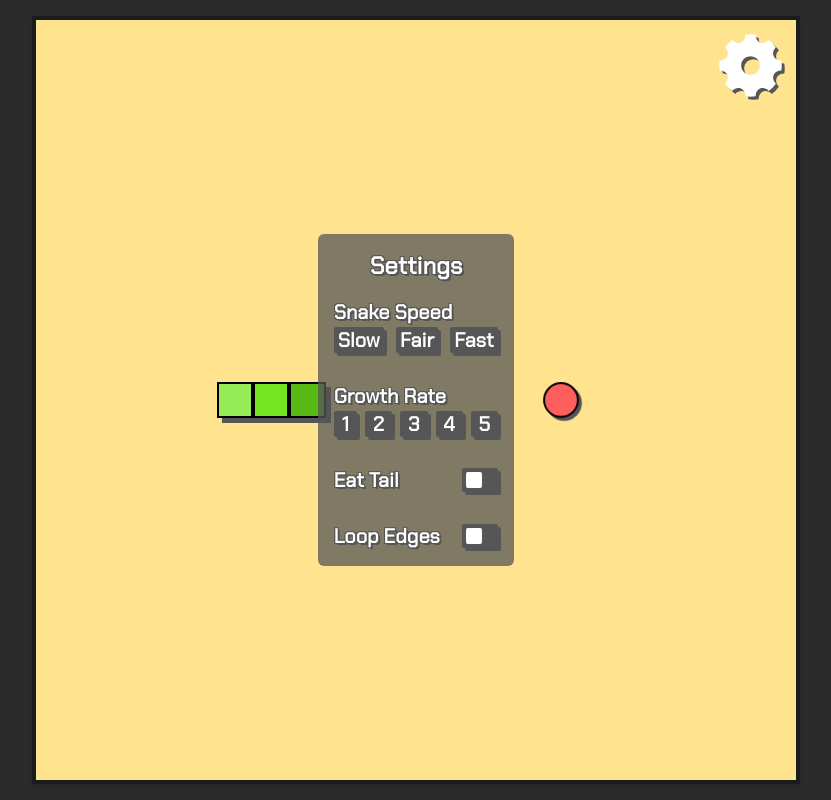
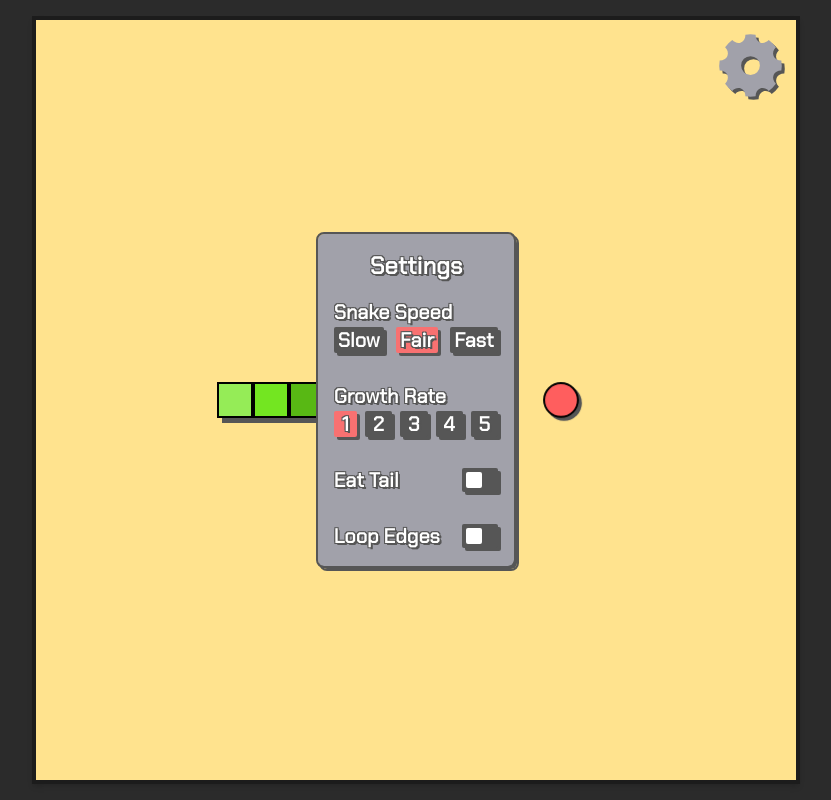
Before and after one commit to Mattxm/Website, a Next.js app: page /snake in a window 1280 px wide. Both pictures are taken after a click on the element 974 px from the left and 65 px from the top of the page. Shown: the whole page, without its empty margins (224-1055 px from the left). Built offline with nearby package versions, Linux system fonts and the light colour scheme.

Commit message:
update styles

```diff
--- a/pages/snake.js
+++ b/pages/snake.js
@@ -308,7 +308,7 @@ const Snake = () => {
                     {
                         (GamePaused || GameOver || !GameStarted) &&
                         <div className="absolute top-3 right-3" onClick={()=>{setOptionsOpen(!OptionsOpen)}}>
-                            <RiSettings5Fill className="hard-shadow-md hover:scale-105 transition-all ease-linear" size={75}/>
+                            <RiSettings5Fill className="hard-shadow-md hover:text-red-400 text-zinc-400 hover:scale-105 transition-all ease-linear outline-stroke" size={75}/>
                         </div>
                     }
                     {((GamePaused || GameOver) && !OptionsOpen) &&
@@ -318,35 +318,35 @@ const Snake = () => {
                         { GameOver && <p>Final Score: {SnakeBody.length}</p>}
                         <span className="pb-4"/>
                         {!GameOver &&
-                        <div onClick={()=> setGamePaused(false)} className="mb-4 w-48 bg-thirdary hover:bg-red-400 transition-colors ease-linear h-12 rounded-sm outline-2 hard-shadow-md outline-thirdary outline text-center" >
+                        <div onClick={()=> setGamePaused(false)} className="mb-4 w-48 bg-zinc-400 hover:bg-red-400 transition-colors ease-linear h-12 rounded-sm outline-2 hard-shadow-md outline-thirdary outline text-center" >
                             Resume
                         </div>
                         }
 
-                        <div onClick={()=> RestartGame()} className="w-48 bg-thirdary hover:bg-red-400 transition-colors ease-linear h-12 rounded-sm outline-2 hard-shadow-md outline-thirdary outline text-center" >
+                        <div onClick={()=> RestartGame()} className="w-48 bg-zinc-400 hover:bg-red-400 transition-colors ease-linear h-12 rounded-sm outline-2 hard-shadow-md outline-thirdary outline text-center" >
                             Restart
                         </div>
                     </div>
                     }
                     {OptionsOpen &&
                     <div className="text-xl w-full h-full flex justify-center items-center">
-                        <div className='bg-thirdary bg-opacity-75 p-4 rounded-md'>
+                        <div className='bg-zinc-400 hard-shadow-md p-4 rounded-md outline outline-2 outline-thirdary '>
                             <p className="text-2xl mb-4 text-center">Settings</p>
                             <p>Snake Speed</p>
                             <RadioGroup value={SnakeSpeed} onChange={setSnakeSpeed} className="flex space-x-3">
                                 <RadioGroup.Option value={5}>
                                     {({ checked }) => (
-                                    <span className={`${checked ? 'bg-red-400' : ''} w-full bg-thirdary rounded-sm px-1 hard-shadow-md transition-colors ease-linear`}>Slow</span>
+                                    <span className={`${checked ? 'bg-red-400' : ' bg-thirdary'} w-full rounded-sm px-1 hard-shadow-md transition-colors ease-linear`}>Slow</span>
                                     )}
                                 </RadioGroup.Option>
                                 <RadioGroup.Option value={7}>
                                     {({ checked }) => (
-                                    <span className={`${checked ? 'bg-red-400' : ''} w-full bg-thirdary rounded-sm px-1 hard-shadow-md transition-colors ease-linear`}>Fair</span>
+                                    <span className={`${checked ? 'bg-red-400' : ' bg-thirdary'} w-full rounded-sm px-1 hard-shadow-md transition-colors ease-linear`}>Fair</span>
                                     )}
                                 </RadioGroup.Option>
                                 <RadioGroup.Option value={10}>
                                     {({ checked }) => (
-                                    <span className={`${checked ? 'bg-red-400' : ''} w-full bg-thirdary rounded-sm px-1 hard-shadow-md transition-colors ease-linear`}>Fast</span>
+                                    <span className={`${checked ? 'bg-red-400' : ' bg-thirdary'} w-full rounded-sm px-1 hard-shadow-md transition-colors ease-linear`}>Fast</span>
                                     )}
                                 </RadioGroup.Option>
                             </RadioGroup>
@@ -355,27 +355,27 @@ const Snake = () => {
                             <RadioGroup value={SnakeGrowthRate} onChange={setSnakeGrowthRate} className="flex space-x-2 w-full">
                                 <RadioGroup.Option value={1}>
                                     {({ checked }) => (
-                                    <span className={`${checked ? 'bg-red-400' : ''}  bg-thirdary rounded-sm px-2 hard-shadow-md transition-colors ease-linear`}>1</span>
+                                    <span className={`${checked ? 'bg-red-400' : 'bg-thirdary'} rounded-sm px-2 hard-shadow-md transition-colors ease-linear`}>1</span>
                                     )}
                                 </RadioGroup.Option>
                                 <RadioGroup.Option value={2}>
                                     {({ checked }) => (
-                                    <span className={`${checked ? 'bg-red-400' : ''}  bg-thirdary rounded-sm px-2 hard-shadow-md transition-colors ease-linear`}>2</span>
+                                    <span className={`${checked ? 'bg-red-400' : ' bg-thirdary'} rounded-sm px-2 hard-shadow-md transition-colors ease-linear`}>2</span>
                                     )}
                                 </RadioGroup.Option>
                                 <RadioGroup.Option value={3}>
                                     {({ checked }) => (
-                                    <span className={`${checked ? 'bg-red-400' : ''} bg-thirdary rounded-sm px-2 hard-shadow-md transition-colors ease-linear`}>3</span>
+                                    <span className={`${checked ? 'bg-red-400' : ' bg-thirdary'} rounded-sm px-2 hard-shadow-md transition-colors ease-linear`}>3</span>
                                     )}
                                 </RadioGroup.Option>
                                 <RadioGroup.Option value={4}>
                                     {({ checked }) => (
-                                    <span className={`${checked ? 'bg-red-400' : ''} bg-thirdary rounded-sm px-2 hard-shadow-md transition-colors ease-linear`}>4</span>
+                                    <span className={`${checked ? 'bg-red-400' : ' bg-thirdary'} rounded-sm px-2 hard-shadow-md transition-colors ease-linear`}>4</span>
                                     )}
                                 </RadioGroup.Option>
                                 <RadioGroup.Option value={5}>
                                     {({ checked }) => (
-                                    <span className={`${checked ? 'bg-red-400' : ''} bg-thirdary rounded-sm px-2 hard-shadow-md transition-colors ease-linear`}>5</span>
+                                    <span className={`${checked ? 'bg-red-400' : ' bg-thirdary'} rounded-sm px-2 hard-shadow-md transition-colors ease-linear`}>5</span>
                                     )}
                                 </RadioGroup.Option>
                             </RadioGroup>
```
